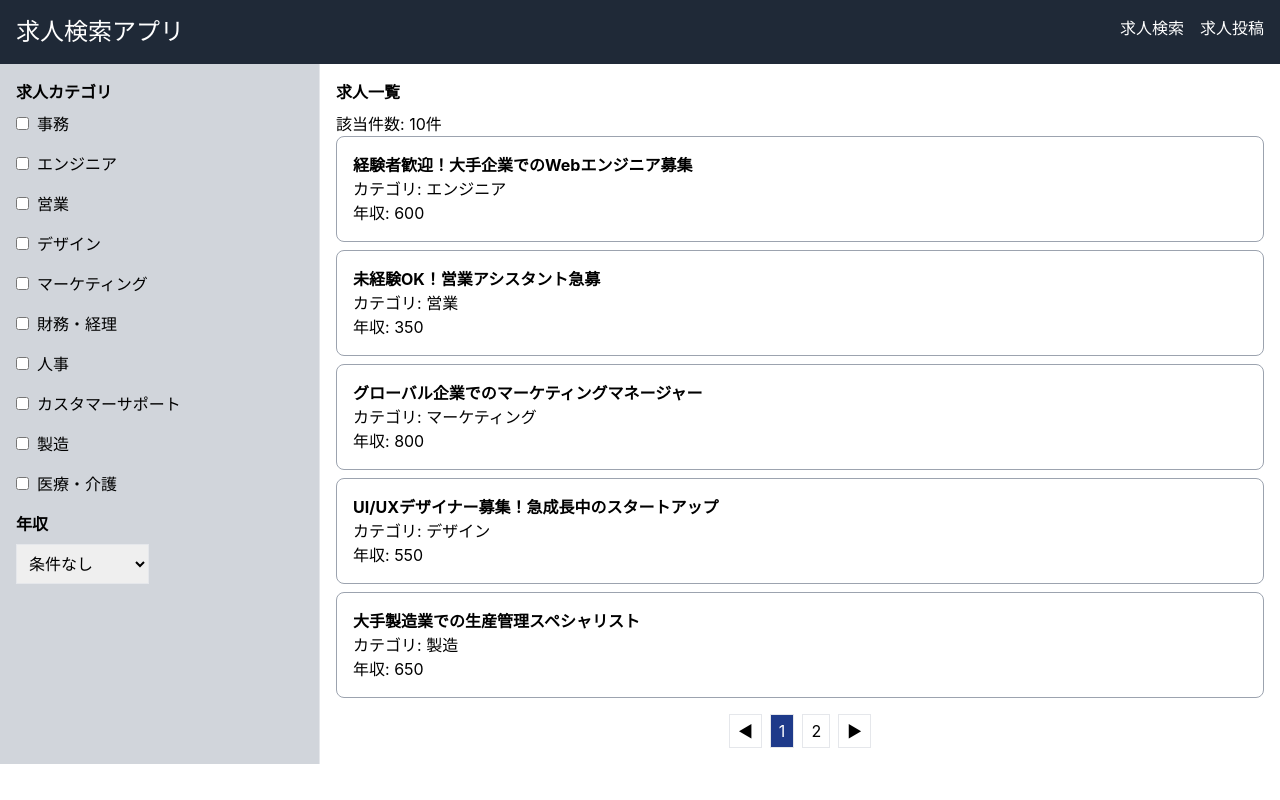
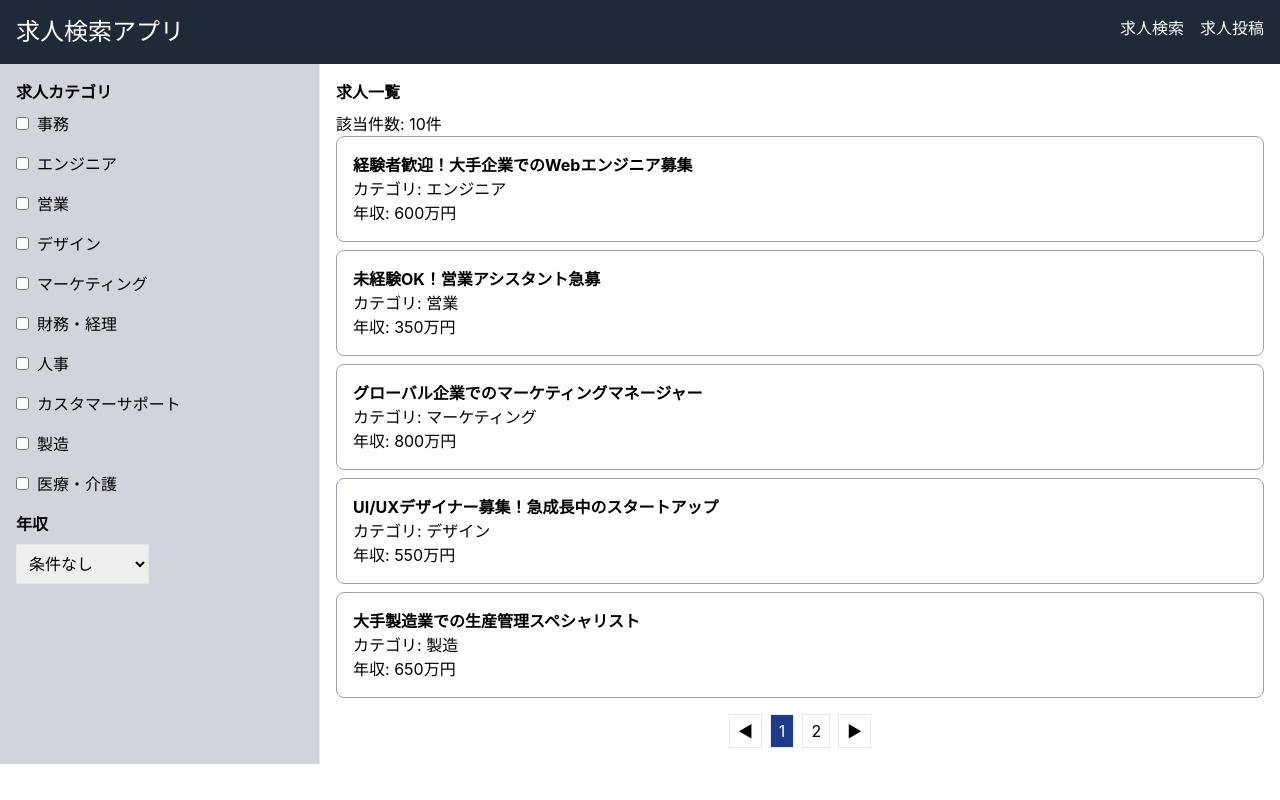
Before and after one commit to uyamamoto/job-offer-app, a React (Create React App) app: page / in a window 1280 px wide. Built offline with nearby package versions, Linux system fonts and the light colour scheme.

Commit message:
Improve salary display

```diff
--- a/src/JobListPage.tsx
+++ b/src/JobListPage.tsx
@@ -111,7 +111,7 @@ const JobListPage: React.FC<JobListPageProps> = ({ jobs }) => {
             <div key={job.id} className="border p-4 mb-2 border-gray-400 rounded-lg">
               <h3 className="font-bold">{job.title}</h3>
               <p>カテゴリ: {job.category}</p>
-              <p>年収: {job.salary}</p>
+              <p>年収: {job.salary}万円</p>
             </div>
           ))
         ) : (
```
